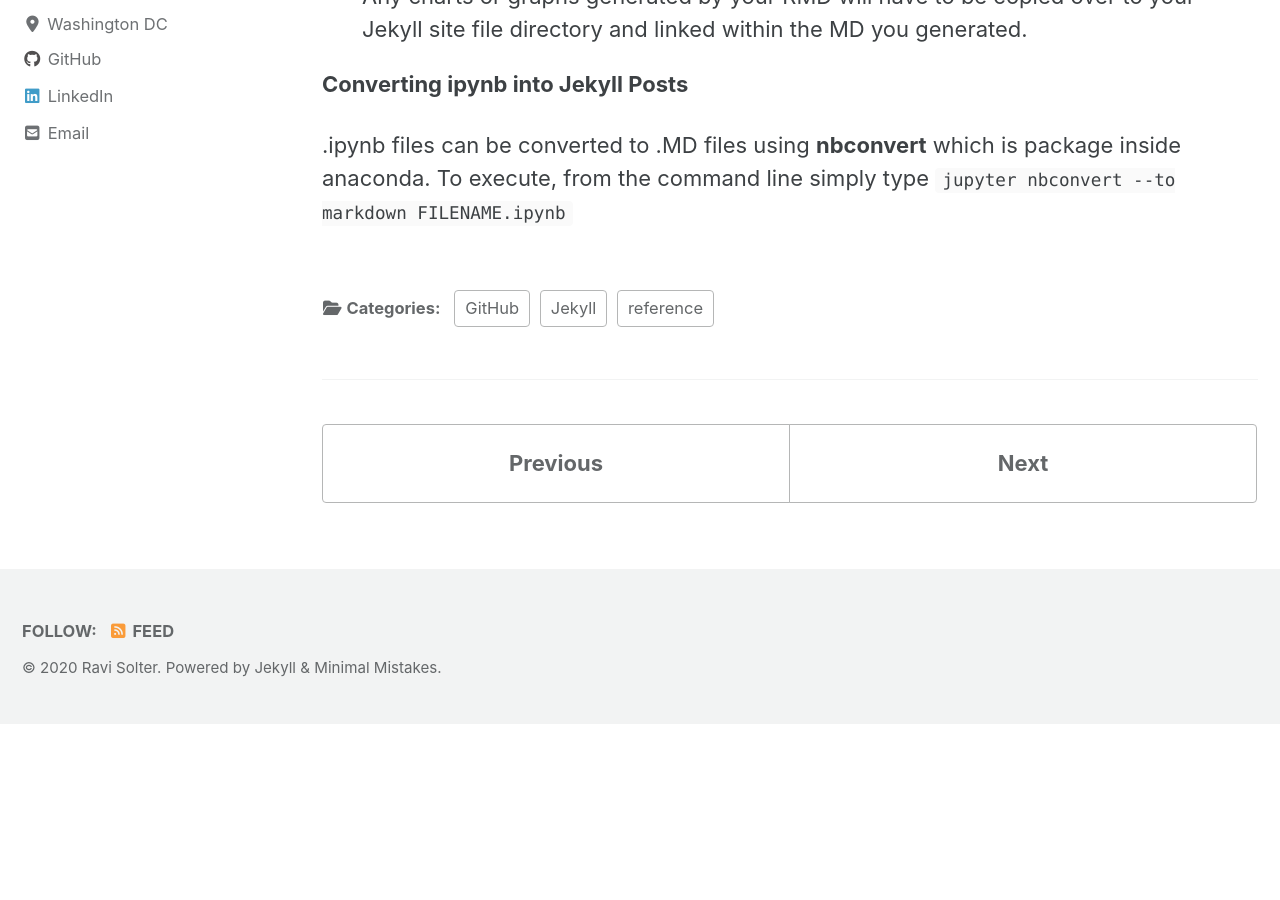
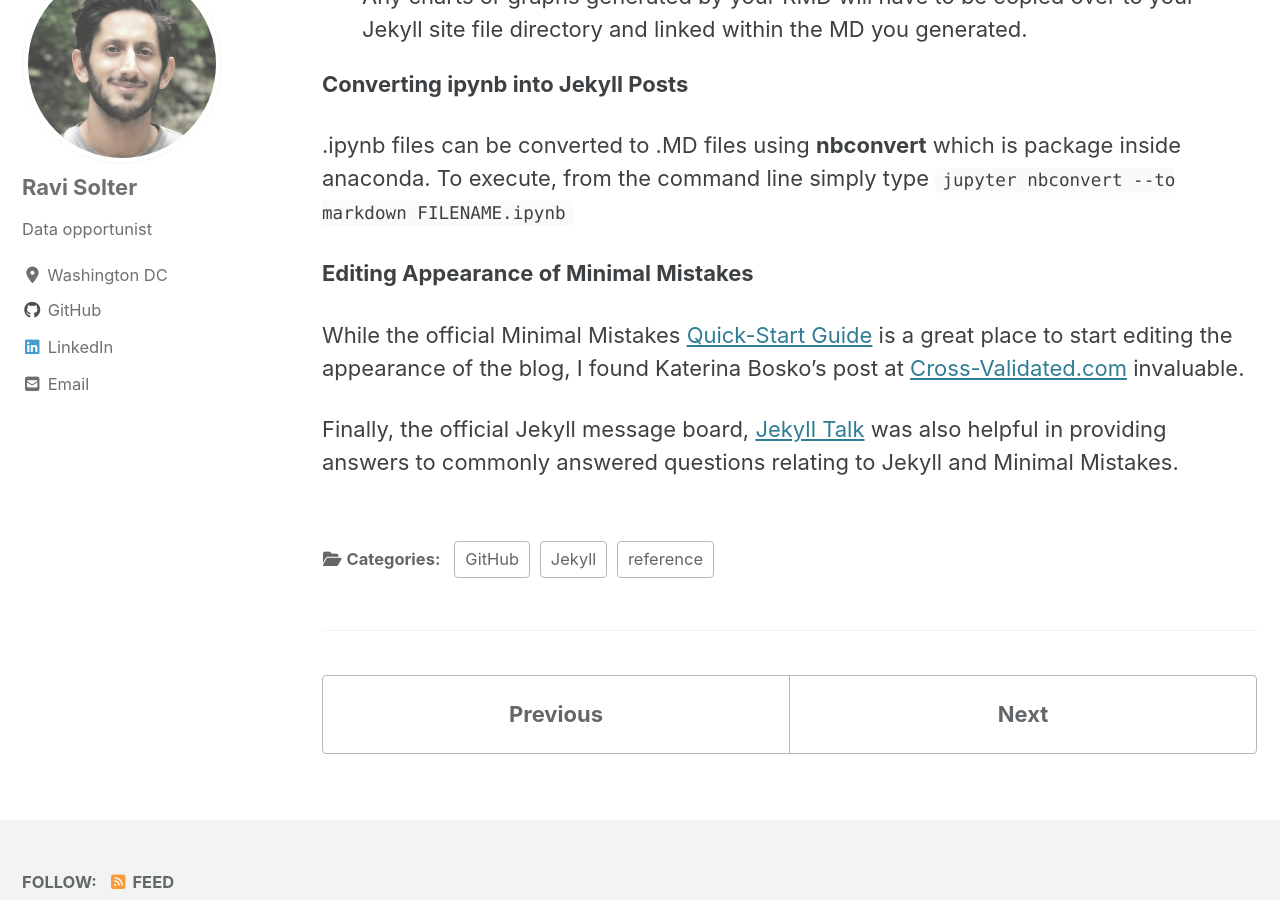
Before and after one commit to rsolter/rsolter.github.io, a Jekyll site: the page built from _posts/2019-12-29-HowIMadeThis.md, in a window 1280 px wide and 900 px high, scrolled down 2376 px. Built offline with Jekyll 4.4.1, drawn with Linux system fonts in a browser that asks for light colours; cached includes are drawn as plain includes; nearby versions of some CDN libraries; before the commit the page ends 3100 px from its top, so only the background shows below that.

Commit message:
Updated with links on editing minimal mistakes appearance

```diff
--- a/_posts/2019-12-29-HowIMadeThis.md
+++ b/_posts/2019-12-29-HowIMadeThis.md
@@ -58,3 +58,11 @@
   **Converting ipynb into Jekyll Posts**
 
 .ipynb files can be converted to .MD files using **nbconvert** which is package inside anaconda. To execute, from the command line simply type `jupyter nbconvert --to markdown FILENAME.ipynb`
+
+
+
+**Editing Appearance of Minimal Mistakes**
+
+While the official Minimal Mistakes [Quick-Start Guide](https://mmistakes.github.io/minimal-mistakes/docs/quick-start-guide/) is a great place to start editing the appearance of the blog, I found Katerina Bosko's post at [Cross-Validated.com](https://www.cross-validated.com/Personal-website-with-Minimal-Mistakes-Jekyll-Theme-HOWTO-Part-II/) invaluable.
+
+Finally, the official Jekyll message board, [Jekyll Talk](https://talk.jekyllrb.com/) was also helpful in providing answers to commonly answered questions relating to Jekyll and Minimal Mistakes.
```
